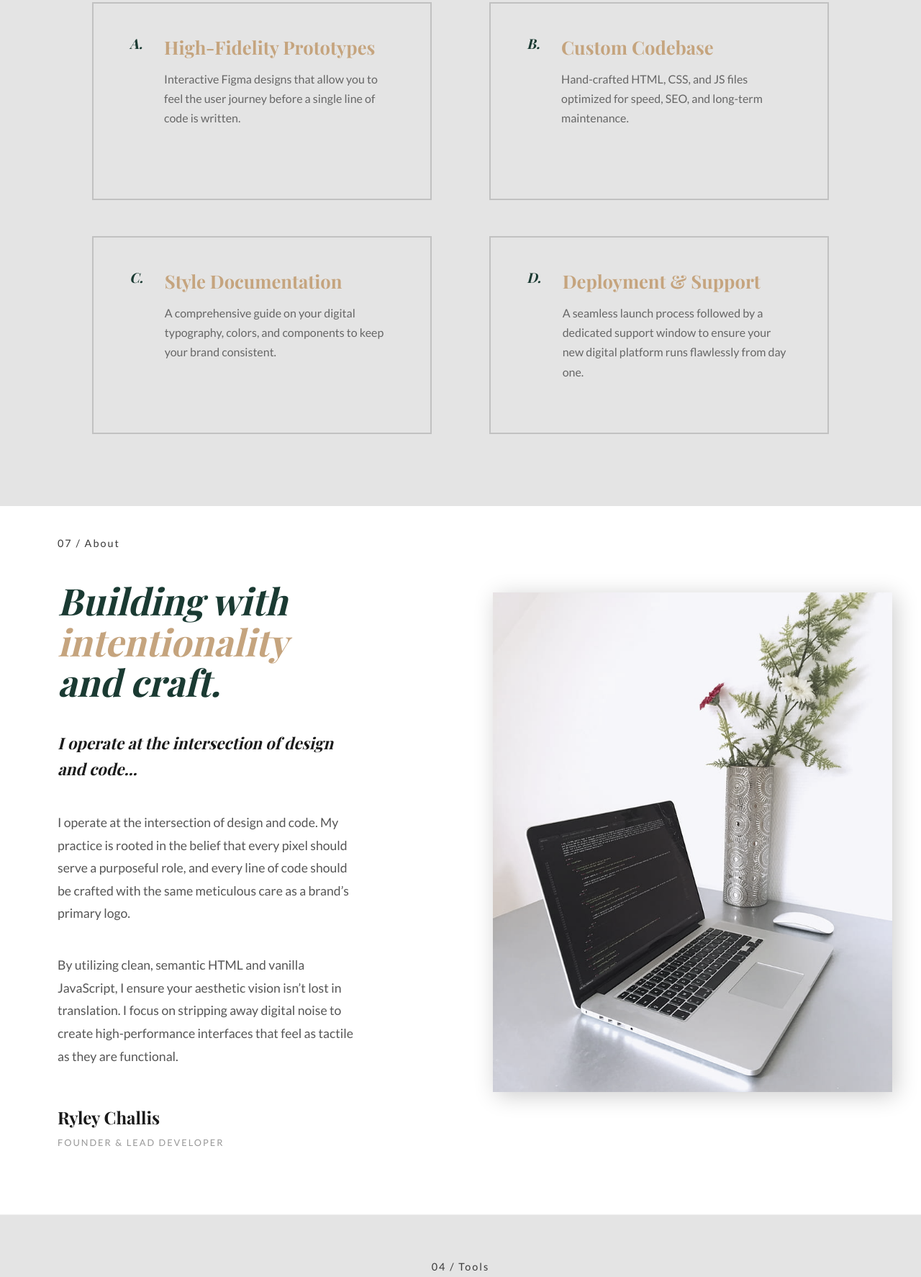
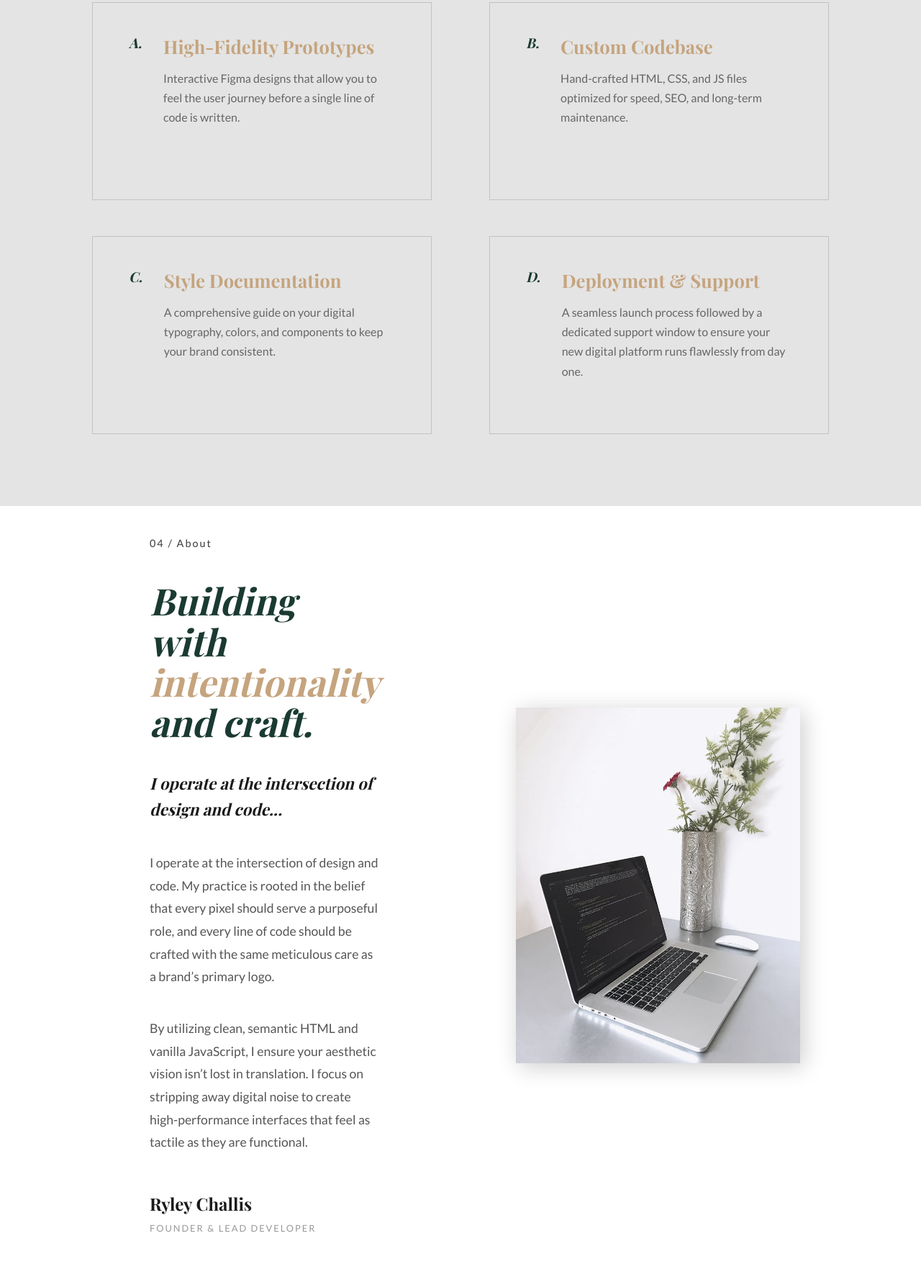
Before and after one commit to RyleyChallis/Personal, a plain HTML site: page index.html in a window 1280 px wide. Shown: the part 3046-4820 px from the top of the page at 72% size. Drawn offline with nearby package versions, Linux system fonts and the light colour scheme; a script that the page names is missing.

Commit message:
Upload files

```diff
--- a/css/styles.css
+++ b/css/styles.css
@@ -313,7 +313,7 @@ h2 {
     gap: 30px;
     padding: 40px 50px;
     transition: all 0.5s cubic-bezier(0.165, 0.84, 0.44, 1);
-    border: 2px solid #c1c1c1;
+    border: 1px solid #c1c1c1;
     height: 275px;
 }
 
@@ -339,7 +339,7 @@ h2 {
 .item-content h3 {
     font-family: 'Playfair Display', serif;
     font-size: 1.6rem;
-    color: var(--accent);
+    color: var(--accent) !important;
     margin-bottom: 10px;
 }
 
@@ -353,6 +353,15 @@ h2 {
     min-height: 100vh;
     padding-bottom: 50px;
     background-color: #fff;
+}
+
+.about-section .container {
+    display: flex;
+    flex-direction: column;
+    max-width: 80%;
+    margin: 0 auto !important;
+    justify-content: center;
+    align-items: flex-start;
 }
 
 .about-section .section-number {
--- a/index.html
+++ b/index.html
@@ -140,7 +140,7 @@
         <div class="container">
             <div class="about-grid">
                 <div class="about-content">
-                    <span class="section-number">07 / About</span>
+                    <span class="section-number">04 / About</span>
                     <h2 class="section-title-serif">Building with <span>intentionality</span> and craft.</h2>
 
                     <div class="about-bio">
@@ -166,7 +166,7 @@
     </section>
 
     <section class="ticker-section">
-        <span class="section-number">04 / Tools</span>
+        <span class="section-number">05 / Tools</span>
         <div class="ticker-wrapper">
             <div class="ticker-content">
                 <span>Interface Design</span>
```
